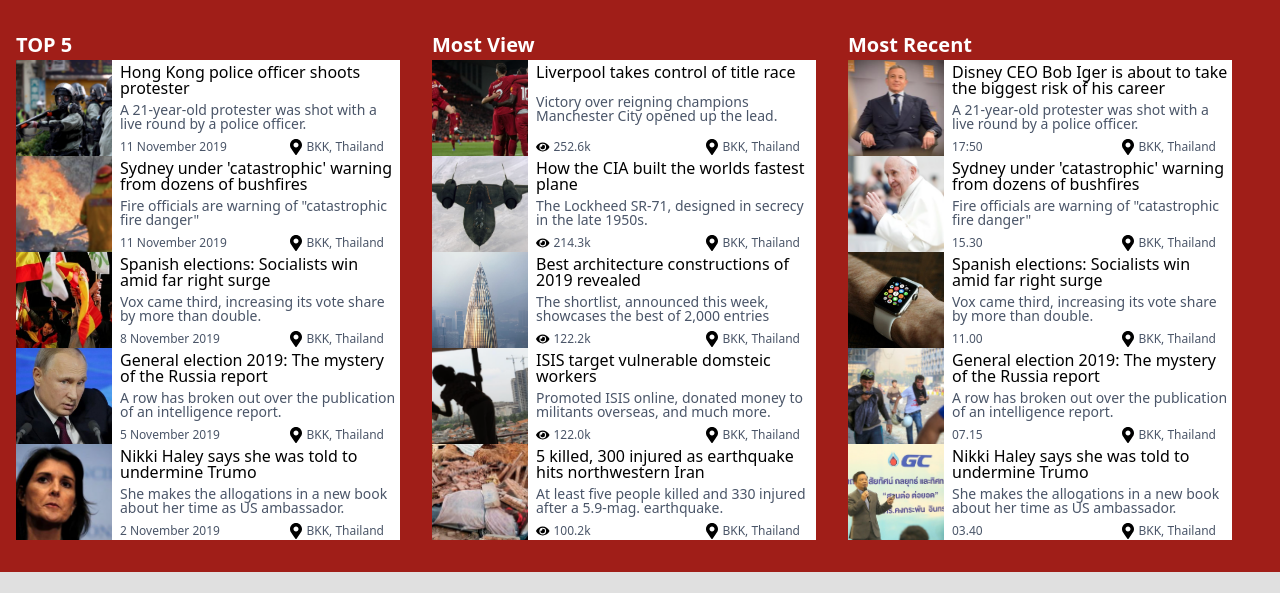
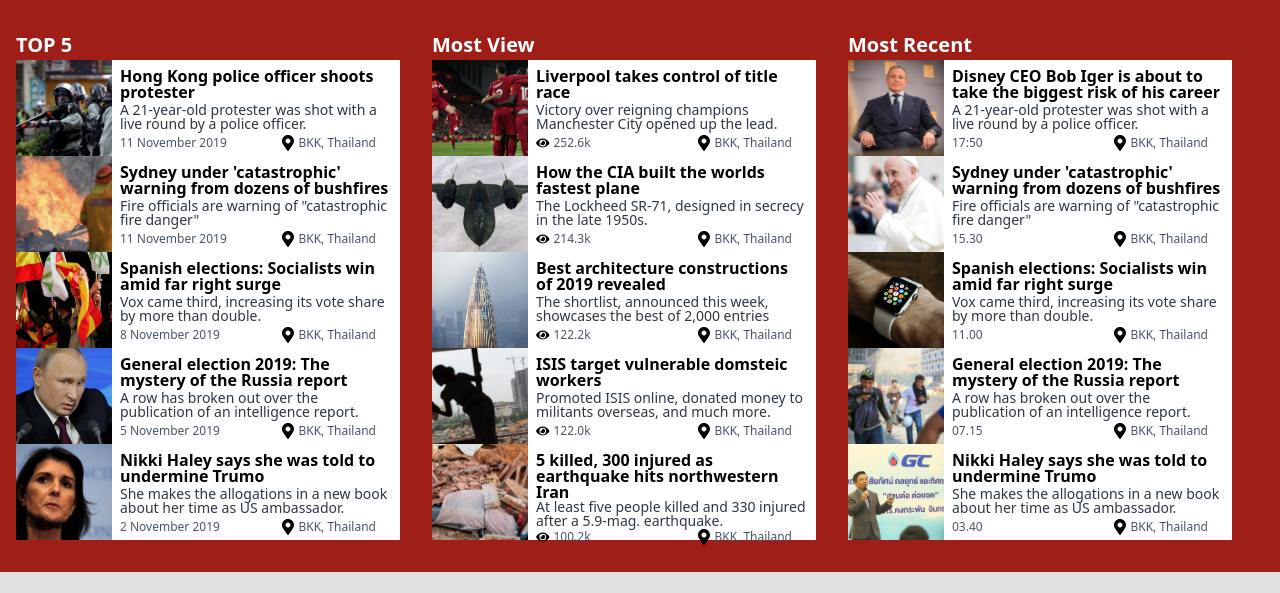
Before and after one commit to chutipon29301/newsflix, a Vue app: page / in a window 1280 px wide. Shown: the part 306-899 px from the top of the page. Built offline with nearby package versions, Linux system fonts and the light colour scheme; what @tailwindcss/custom-forms, vue-page-transition, vue-particles would draw is missing.

Commit message:
:art: Change small news item font weight

```diff
--- a/src/components/Home/SmallNewsItem.vue
+++ b/src/components/Home/SmallNewsItem.vue
@@ -1,16 +1,16 @@
 <template>
   <div class="flex bg-white h-24">
     <img :src="imgSrc" class="w-24 mr-2 object-cover" />
-    <div class="flex-row flex-1 flex flex-col justify-between">
-      <div class="mt-1 text-black leading-none">{{title}}</div>
-      <div class="text-gray-700 text-sm leading-none">{{detail}}</div>
+    <div class="flex-row flex-1 flex flex-col justify-between py-1 pr-2">
+      <div class="mt-1 text-black leading-none font-semibold">{{title}}</div>
+      <div class="text-gray-800 text-sm font-light leading-none">{{detail}}</div>
       <div class="flex items-center justify-between">
-        <div class="text-black text-xs text-gray-700">
+        <div class="text-black text-xs font-thin text-gray-700">
           <slot />
         </div>
         <div class="flex items-center">
           <font-awesome-icon class="text-black mr-1" icon="map-marker-alt" />
-          <div class="text-black text-xs text-gray-700 mr-4">BKK, Thailand</div>
+          <div class="text-black text-xs font-thin text-gray-700 mr-4">BKK, Thailand</div>
         </div>
       </div>
     </div>
```
